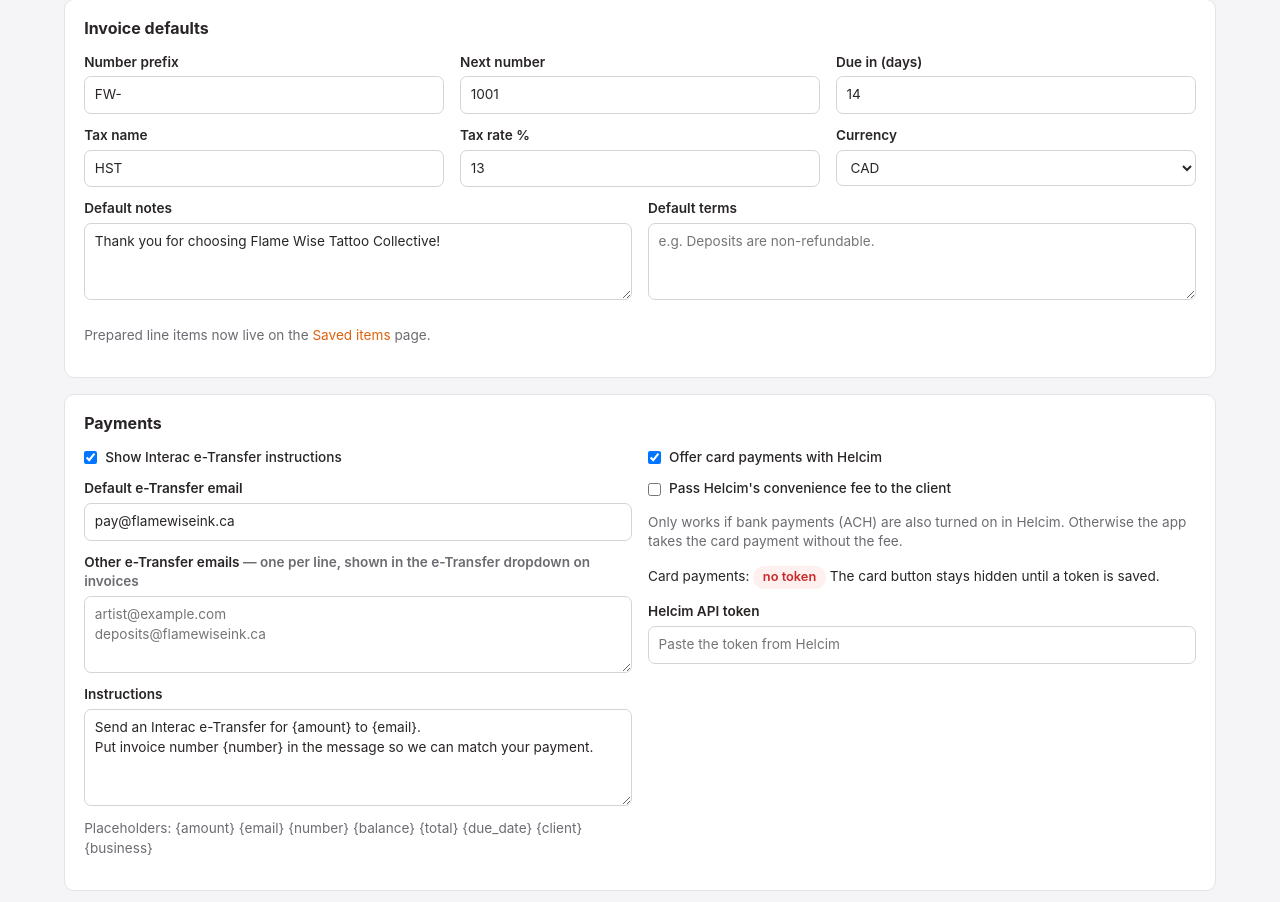
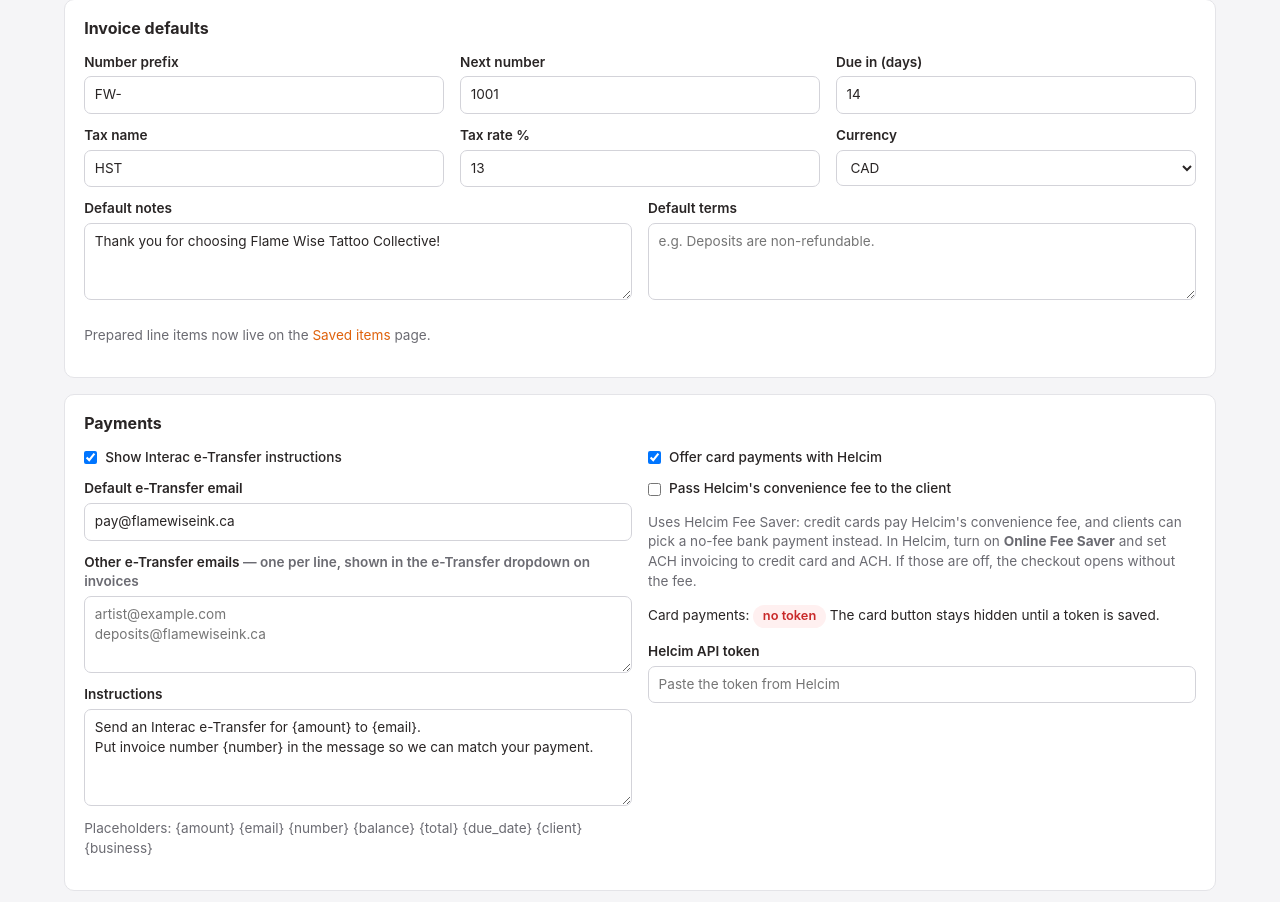
Before and after one commit to ar-va/web-invoices-flamewiseink-com, a Flask app: page /settings in a window 1280 px wide. Shown: the part 866-1768 px from the top of the page. Run offline with Flask 3, Linux system fonts and the light colour scheme; the visitor is signed in with stand-in values (Sample User, id 1); data comes from the database, SQL or seed files in the repository; parts of the project's set-up code (start-up, migrations or seed data) failed here and were passed over.

Commit message:
Helcim Fee Saver: bank option and convenience fee
- Open the checkout with paymentMethod cc-ach when the fee is on, as Helcim requires;
  credit cards pay the fee (shown by Helcim before paying), bank payment is the no-fee option
- Record approved bank payments as 'Helcim (bank)'; other bank statuses are logged for staff
  and the client sees 'bank payment sent, takes a few business days'
- Client page explains the fee and the no-fee options

```diff
--- a/app/app.py
+++ b/app/app.py
@@ -52,7 +52,7 @@ ROLES = {
 SEE_ALL_ROLES = L.SEES_ALL_ROLES
 OLD_ROLE_NAMES = {"staff": "manager", "artist": "advertising"}
 STATUSES = [L.DRAFT, L.SENT, L.PARTIAL, L.PAID, L.VOID]
-PAY_METHODS = ["e-Transfer", "Helcim (card)", "Cash", "Debit/Credit (terminal)", "Other"]
+PAY_METHODS = ["e-Transfer", "Helcim (card)", "Helcim (bank)", "Cash", "Debit/Credit (terminal)", "Other"]
 
 log = logging.getLogger("invoices")
 logging.basicConfig(level=logging.INFO, format="%(asctime)s %(levelname)s %(message)s")
@@ -1216,7 +1216,8 @@ def public_invoice(token):
         add_event(inv["id"], "Client opened the invoice link")
     items, payments = invoice_bundle(inv["id"])
     return render_template("public_invoice.html", inv=inv, items=items, payments=payments, preview=preview,
-                           just_paid=request.args.get("paid") == "1", public=True)
+                           just_paid=request.args.get("paid") == "1", bank_pending=request.args.get("pending") == "1",
+                           public=True)
 
 
 def helcim_headers():
@@ -1244,7 +1245,9 @@ def helcim_start(token):
         "confirmationScreen": False,
     }
     if settings()["helcim_fee"] == "1":
+        # Helcim Fee Saver: card pays the fee; the bank (ACH) option is the required no-fee choice
         payload["hasConvenienceFee"] = 1
+        payload["paymentMethod"] = "cc-ach"
     unavailable = "Card payments are unavailable right now. Please use e-Transfer or try again later."
     # Errors use 400, not 502/504: Cloudflare replaces those with its own web page.
     try:
@@ -1252,9 +1255,10 @@ def helcim_start(token):
         if r.status_code == 400 and payload.get("hasConvenienceFee") and "convenience fee" in str(body).lower():
             # Helcim only allows the fee when bank (ACH) payments are also on. Take the card without it.
             log.warning("Helcim refused the convenience fee (%s); opening checkout without it", str(body)[:200])
-            add_event(inv["id"], "Card checkout opened without the convenience fee: Helcim needs bank payments "
-                                 "turned on for fees (Settings → Payments)")
+            add_event(inv["id"], "Card checkout opened without the convenience fee: turn on Online Fee Saver and "
+                                 "ACH bank payments for invoicing in Helcim's settings")
             payload.pop("hasConvenienceFee")
+            payload.pop("paymentMethod", None)
             r, body = _helcim_initialize(payload)
     except Exception:  # noqa: BLE001
         log.exception("Helcim initialize failed")
@@ -1315,9 +1319,10 @@ def _hash_ok(txn, given_hash, secret):
     return False
 
 
-def helcim_get_transaction(tid):
-    try:
-        r = requests.get(f"{HELCIM_API}/card-transactions/{int(tid)}", headers=helcim_headers(), timeout=20)
+def helcim_get_transaction(tid, ach=False):
+    try:
+        path = "ach/transactions" if ach else "card-transactions"
+        r = requests.get(f"{HELCIM_API}/{path}/{int(tid)}", headers=helcim_headers(), timeout=20)
         if r.ok:
             j = r.json()
             if isinstance(j, list):
@@ -1351,16 +1356,19 @@ def helcim_confirm(token):
         return jsonify(ok=True)
 
     hash_ok = _hash_ok(txn, given_hash, sess["secret_token"])
-    api_txn = helcim_get_transaction(tid)
+    is_bank = _is_bank_txn(txn)
+    api_txn = helcim_get_transaction(tid, ach=is_bank)
     source = api_txn or (txn if hash_ok else None)
     if not source:
         add_event(inv["id"], f"Card payment attempt (Helcim transaction {tid}) could not be verified - check Helcim")
         return jsonify(error=fail_msg), 400
-    status = str(source.get("status", "")).upper()
     try:
         charged = to_cents(source.get("amount"))
     except ValueError:
         charged = 0
+    if is_bank:
+        return _record_bank_payment(inv, sess, tid, source, charged, verified=bool(api_txn))
+    status = str(source.get("status", "")).upper()
     if status != "APPROVED" or charged <= 0:
         add_event(inv["id"], f"Helcim transaction {tid} not approved (status {status or 'unknown'})")
         return jsonify(error="The payment was not approved."), 400
@@ -1396,6 +1404,52 @@ def helcim_confirm(token):
             set_status(con, inv, out.status, event, paid_delta=out.applied_cents)
     except sqlite3.IntegrityError:
         return jsonify(ok=True)
+    return jsonify(ok=True)
+
+
+BANK_FAILED = ("DECLINED", "FAILED", "RETURNED", "REJECTED", "CANCELLED", "CANCELED", "VOID", "VOIDED", "REFUNDED")
+
+
+def _is_bank_txn(txn):
+    """HelcimPay.js bank (ACH) responses carry bank fields instead of card fields."""
+    return "cardToken" not in txn and any(k in txn for k in ("bankToken", "bankAccountNumber", "statusAuth",
+                                                                 "statusClearing"))
+
+
+def _record_bank_payment(inv, sess, tid, source, charged, verified):
+    """Bank (ACH) payments clear over a few business days. Record them only when Helcim says approved;
+    otherwise log them for staff and tell the client it's on its way."""
+    auth = str(source.get("statusAuth") or source.get("status") or "").upper()
+    clearing = str(source.get("statusClearing") or "").upper()
+    if charged <= 0 or auth in BANK_FAILED or clearing in BANK_FAILED:
+        add_event(inv["id"], f"Bank payment (Helcim #{tid}) was not approved (status {auth or clearing or 'unknown'})")
+        return jsonify(error="The bank payment was not approved."), 400
+    mismatch = _txn_mismatch(source, charged, sess)
+    if mismatch:
+        add_event(inv["id"], f"Bank payment claim rejected (Helcim #{tid}): {mismatch} - check Helcim")
+        return jsonify(error="We couldn't confirm the payment automatically. We'll check it on our side."), 400
+    if auth != "APPROVED":
+        x("UPDATE helcim_sessions SET used=1 WHERE id=?", (sess["id"],))
+        add_event(inv["id"], f"Client started a {money(charged)} bank payment (Helcim #{tid}, status "
+                             f"{auth or 'unknown'}). Record it with 'Helcim (bank)' once it clears in Helcim")
+        return jsonify(ok=True, pending=True)
+    out = L.after_card_payment(state(inv), charged, fee_expected=False)
+    note = "Bank payment: can take a few business days to clear. If Helcim shows it returned, remove this payment"
+    if not verified:
+        note += "; verified by hash only"
+    event = f"Client paid {money(out.applied_cents)} by bank payment (Helcim #{tid})"
+    if out.needs_review:
+        event += " - check: may need a refund"
+    try:
+        with db() as con:
+            con.execute("""INSERT INTO payments(invoice_id,method,amount_cents,paid_on,reference,helcim_transaction_id,
+                           note,created_at) VALUES(?,?,?,?,?,?,?,?)""",
+                        (inv["id"], "Helcim (bank)", out.applied_cents, today().isoformat(), f"Helcim #{tid}",
+                         tid, note, now_iso()))
+            con.execute("UPDATE helcim_sessions SET used=1 WHERE id=?", (sess["id"],))
+            set_status(con, inv, out.status, event, paid_delta=out.applied_cents)
+    except sqlite3.IntegrityError:
+        pass
     return jsonify(ok=True)
 
 
--- a/app/static/app.js
+++ b/app/static/app.js
@@ -128,7 +128,7 @@ function initHelcimPay() {
           });
           const j = await readJson(r);
           if (!r.ok) throw new Error(j.error || 'Could not confirm payment.');
-          location.href = location.pathname + '?paid=1';
+          location.href = location.pathname + (j.pending ? '?pending=1' : '?paid=1');
         } catch (err) { say(err.message, 'danger'); btn.textContent = 'Payment sent'; }
       }
     };
--- a/app/templates/base.html
+++ b/app/templates/base.html
@@ -60,7 +60,7 @@
   {% endwith %}
   {% block content %}{% endblock %}
 </main>
-<script src="{{ url_for('static', filename='app.js') }}?v=6"></script>
+<script src="{{ url_for('static', filename='app.js') }}?v=7"></script>
 {% block scripts %}{% endblock %}
 </body>
 </html>
--- a/app/templates/settings.html
+++ b/app/templates/settings.html
@@ -67,7 +67,7 @@
       <div>
         <label class="check"><input type="checkbox" name="helcim_enabled" {% if s.helcim_enabled == '1' %}checked{% endif %}> Offer card payments with Helcim</label>
         <label class="check"><input type="checkbox" name="helcim_fee" {% if s.helcim_fee == '1' %}checked{% endif %}> Pass Helcim's convenience fee to the client</label>
-        <p class="small muted">Only works if bank payments (ACH) are also turned on in Helcim. Otherwise the app takes the card payment without the fee.</p>
+        <p class="small muted">Uses Helcim Fee Saver: credit cards pay Helcim's convenience fee, and clients can pick a no-fee bank payment instead. In Helcim, turn on <strong>Online Fee Saver</strong> and set ACH invoicing to credit card and ACH. If those are off, the checkout opens without the fee.</p>
         <p class="small">Card payments:
           {% if helcim_token %}<span class="badge paid">connected</span>{% else %}<span class="badge overdue">no token</span> The card button stays hidden until a token is saved.{% endif %}</p>
         {% if helcim_source == 'portainer' %}
```
Also changed, not shown: app/templates/public_invoice.html (+4 -3 lines), tests/test_app.py (+58 -1 lines).
